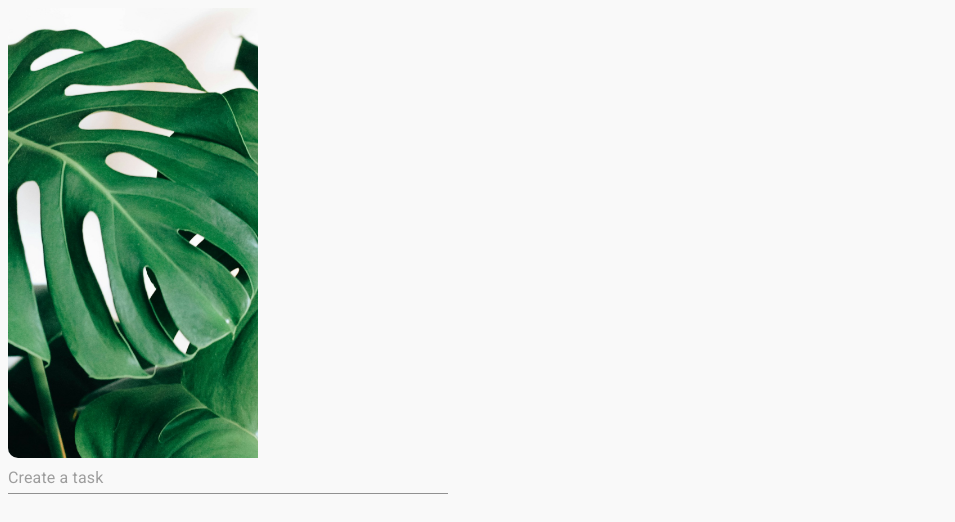
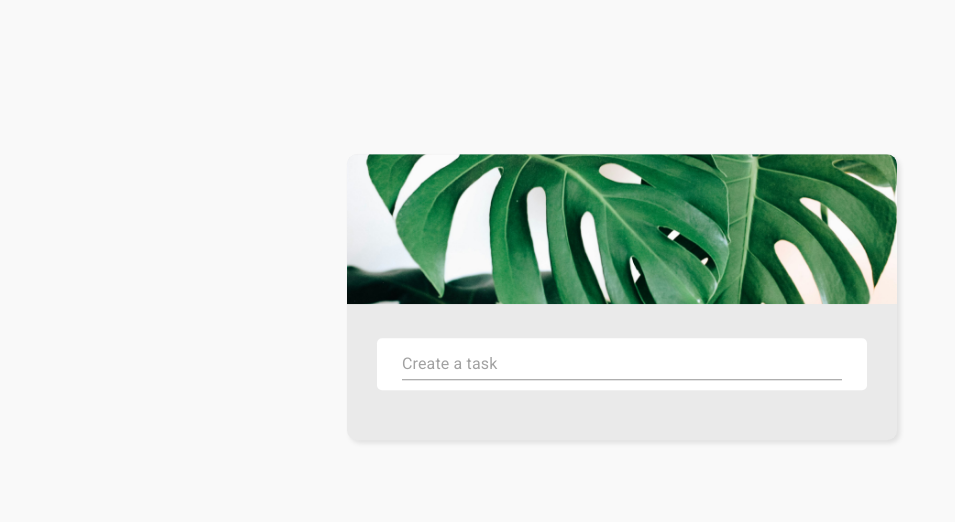
Before and after one commit to evangelenesiyin/to-do-list, a React (Vite) app: page /todo in a window 1280 px wide. Shown: the top 522 px of the page, without its empty margins (0-955 px from the left). Built offline with nearby package versions, Linux system fonts and the light colour scheme.

Commit message:
style: add styling to to-do page and its components

```diff
--- a/src/App.css
+++ b/src/App.css
@@ -7,13 +7,6 @@ body {
     font-size: 15px;
     max-width: 650px;
     background-color: #f9f9f9;
-}
-
-img {
-    width: 250px;
-    height: 450px;
-    object-fit: cover;
-    border-radius: 10px 0 0 10px;
 }
 
 .landing-page {
@@ -49,3 +42,84 @@ img {
     color: #A91B0D;
     margin-top: 5px;
 }
+
+.landing-image {
+    width: 250px;
+    height: 450px;
+    object-fit: cover;
+    border-radius: 10px 0 0 10px;
+}
+
+.todo-page {
+    width: 550px;
+    height: auto;
+    position: fixed;
+    top: 30%;
+    left: 40%;
+    transform: translate(-30%, -30%);
+    border-radius: 10px;
+    background-color: #eaeaea;
+    box-shadow: 3px 3px 5px rgba(0, 0, 0, 0.1);
+}
+
+.todo-section {
+    padding: 30px;
+}
+
+.todo-item {
+    display: flex;
+    align-items: center;
+    margin-top: 8px;
+    padding: 10px 20px 10px 15px;
+    border-radius: 5px;
+    background-color: #fff;
+}
+
+.todo-input {
+    width: 460px;
+    display: flex;
+    justify-content: center;
+    background-color: #fff;
+    padding: 10px 15px;
+    border-radius: 5px;
+    margin-bottom: 20px;
+}
+
+.todo-text {
+    flex-grow: 1;
+}
+
+.todo-edit {
+    margin-right: 10px;
+}
+
+.todo-edit, .todo-delete {
+    cursor: pointer;
+    color: gray;
+}
+
+.todo-edit:hover, .todo-delete:hover {
+    background-color: rgb(238, 238, 238);
+    padding: 5px;
+    border-radius: 50px;
+}
+
+.todo-edit:hover {
+    margin: 0 5px;
+}
+
+.todo-delete:hover {
+    margin: 0 -5px 0 -5px;
+}
+
+.todo-edit-input {
+    width: 350px;
+    margin-right: 70px;
+}
+
+.banner-image {
+    width: 550px;
+    height: 150px;
+    object-fit: cover;
+    border-radius: 10px 10px 0 0;
+}
```
